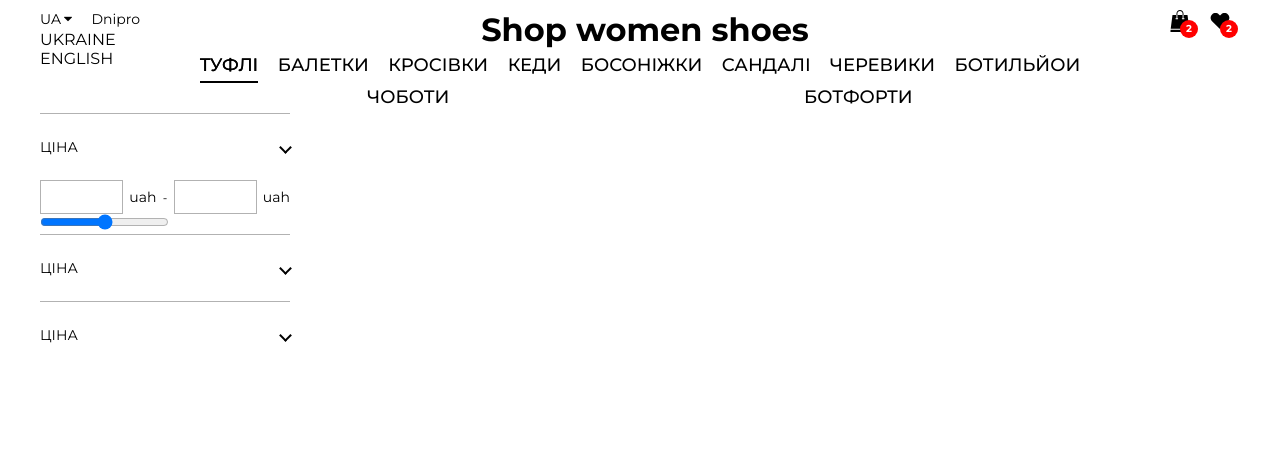
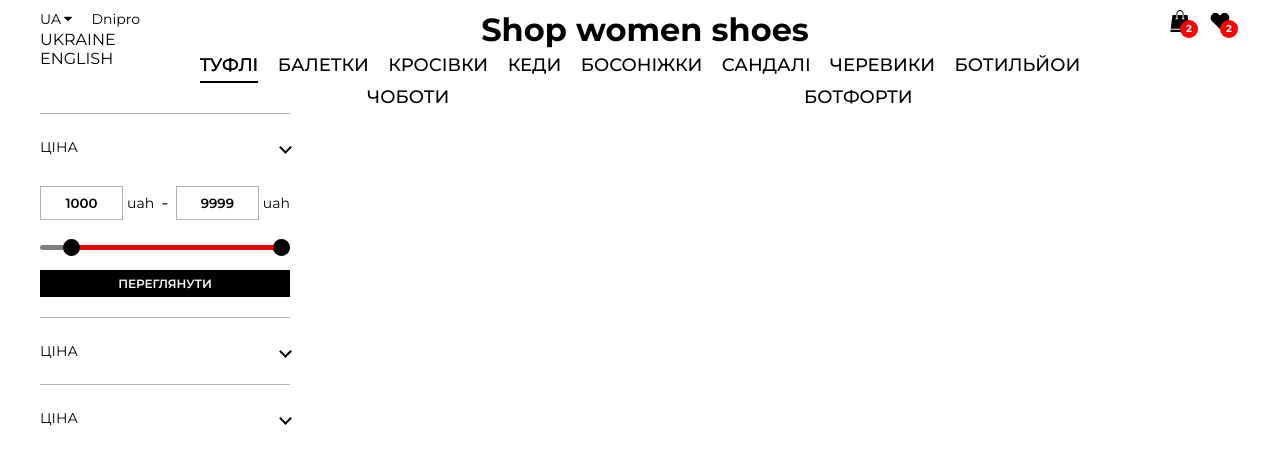
Before and after one commit to alexey-sevastynov/shoes-shop, a React (Create React App) app: page / in a window 1280 px wide. Shown: the top 464 px of the page. Built offline with nearby package versions, Linux system fonts and the light colour scheme.

Commit message:
add price range slider

```diff
--- /dev/null
+++ b/src/components/side-filter/PriceSlider.tsx
@@ -0,0 +1,92 @@
+import React from "react";
+import "./priceSlider.css";
+
+const MIN_RANGE_INPUT: number = 0;
+const MAX_RANGE_INPUT: number = 9999;
+const PRICE_GAP: number = 1000;
+
+interface PriceSliderProps {}
+
+const PriceSlider: React.FC<PriceSliderProps> = () => {
+  const [minVal, setMinVal] = React.useState<any>(1000);
+  const [maxVal, setMaxVal] = React.useState<any>(9999);
+
+  const onChangeMin = (e: React.ChangeEvent<HTMLInputElement>) => {
+    if (e.target.value.length <= 4) {
+      setMinVal(e.target.value);
+    }
+  };
+  const onChangeMax = (e: React.ChangeEvent<HTMLInputElement>) => {
+    if (e.target.value.length <= 4) {
+      setMaxVal(e.target.value);
+    }
+  };
+
+  const clickMin = (e: React.MouseEvent<HTMLInputElement>) => {
+    if (maxVal - minVal < PRICE_GAP) {
+      setMinVal(+maxVal - PRICE_GAP);
+    }
+  };
+  const clickMax = (e: React.MouseEvent<HTMLInputElement>) => {
+    if (maxVal - minVal < PRICE_GAP) {
+      setMaxVal(+minVal + PRICE_GAP);
+    }
+  };
+
+  const positionLeft: string = (+minVal / MAX_RANGE_INPUT) * 100 + "%";
+  const positionRight: string = 100 - (+maxVal / MAX_RANGE_INPUT) * 100 + "%";
+
+  return (
+    <>
+      <div className="price-input">
+        <div className="field">
+          <input
+            type="number"
+            className="input-min"
+            value={minVal}
+            onChange={onChangeMin}
+          />
+          <span>uah</span>
+        </div>
+        <div className="separator">-</div>
+        <div className="field">
+          <input
+            type="number"
+            className="input-max"
+            value={maxVal}
+            onChange={onChangeMax}
+          />
+          <span>uah</span>
+        </div>
+      </div>
+      <div className="slider">
+        <div
+          className="progress"
+          style={{ left: positionLeft, right: positionRight }}
+        ></div>
+      </div>
+      <div className="range-input">
+        <input
+          className="range-min"
+          type="range"
+          min={MIN_RANGE_INPUT}
+          max={MAX_RANGE_INPUT}
+          value={minVal}
+          onChange={onChangeMin}
+          onMouseUp={clickMin}
+        />
+        <input
+          className="range-max"
+          type="range"
+          min={MIN_RANGE_INPUT}
+          max={MAX_RANGE_INPUT}
+          value={maxVal}
+          onChange={onChangeMax}
+          onMouseUp={clickMax}
+        />
+      </div>
+    </>
+  );
+};
+
+export default PriceSlider;
--- a/src/components/side-filter/SideFilter.tsx
+++ b/src/components/side-filter/SideFilter.tsx
@@ -1,5 +1,6 @@
 import React from "react";
 import styles from "./sideFilter.module.scss";
+import PriceSlider from "./PriceSlider";
 
 interface SideFilterProps {}
 
@@ -17,23 +18,8 @@ const SideFilter: React.FC<SideFilterProps> = () => {
         <span></span>
       </div>
       <div>
-        <div className={styles.price}>
-          <input type="number" value={input} onChange={onChange} />
-          <p>uah</p>
-          <span>-</span>
-          <input type="number" />
-          <p>uah</p>
-        </div>
-        <input
-          type="range"
-          id="cowbell"
-          name="cowbell"
-          min={"100"}
-          max={"5000"}
-          onChange={onChange}
-          value={input}
-          step="1"
-        />
+        <PriceSlider />
+        <button className={styles.btn}>Переглянути</button>
       </div>
       <div className={styles.filterGroup}>
         <p>ЦІНА</p>
--- /dev/null
+++ b/src/components/side-filter/priceSlider.css
@@ -0,0 +1,99 @@
+.price-input {
+    display: flex;
+    width: 100%;
+
+}
+
+.price-input .field {
+    height: 45px;
+    width: 100%;
+    display: flex;
+    align-items: center;
+
+}
+
+.field input {
+    width: 100%;
+
+
+    outline: none;
+    border: 1px solid rgba(0, 0, 0, 0.3);
+    font-weight: 600;
+    text-align: center;
+    line-height: 16px;
+    width: 65px;
+    padding: 8px;
+
+
+
+    -moz-appearance: textfield;
+}
+
+.field span {
+    font-size: 14px;
+    padding-left: 4px;
+}
+
+input[type='number']::-webkit-outer-spin-button,
+input[type='number']::-webkit-inner-spin-button {
+    -webkit-appearance: none;
+}
+
+.price-input .separator {
+
+    width: 130px;
+    display: flex;
+    font-size: 19px;
+    align-items: center;
+    justify-content: center;
+}
+
+.slider {
+    margin-top: 20px;
+    position: relative;
+    height: 5px;
+    border-radius: 5px;
+    background: grey;
+}
+
+.slider .progress {
+    height: 5px;
+    position: absolute;
+    left: 25%;
+    right: 25%;
+    border-radius: 5px;
+    background: rgb(234, 1, 1);
+}
+
+.range-input {
+    position: relative;
+}
+
+.range-input input {
+    position: absolute;
+    top: -5px;
+    height: 5px;
+    width: 100%;
+    border: none;
+    background: none;
+    pointer-events: none;
+    -webkit-appearance: none;
+}
+
+input[type="range"]::-moz-range-thumb {
+    height: 17px;
+    width: 17px;
+    border-radius: 50%;
+    pointer-events: auto;
+    -moz-appearance: none;
+    background-color: rgb(0, 0, 0);
+}
+
+input[type="range"]::-webkit-slider-thumb {
+    height: 17px;
+    width: 17px;
+    border-radius: 50%;
+    pointer-events: auto;
+    -webkit-appearance: none;
+    background-color: rgb(0, 0, 0);
+}
--- a/src/components/side-filter/sideFilter.module.scss
+++ b/src/components/side-filter/sideFilter.module.scss
@@ -17,18 +17,20 @@
     }
   }
 
-  .price {
-    display: flex;
-    justify-content: space-between;
-    align-items: center;
+  .btn {
+    width: 100%;
+    background-color: #000000;
+    color: white;
+    text-align: center;
+    text-transform: uppercase;
     font-size: 12px;
-    input {
-      border: 1px solid rgba(0, 0, 0, 0.3);
-      font-weight: 600;
-      text-align: center;
-      line-height: 16px;
-      width: 65px;
-      padding: 8px;
+    font-weight: 600;
+    padding: 6px 10px;
+    cursor: pointer;
+    border: none;
+    margin: 20px 0px;
+    &:hover {
+      box-shadow: 0px 0px 1px black;
     }
   }
 }
```
